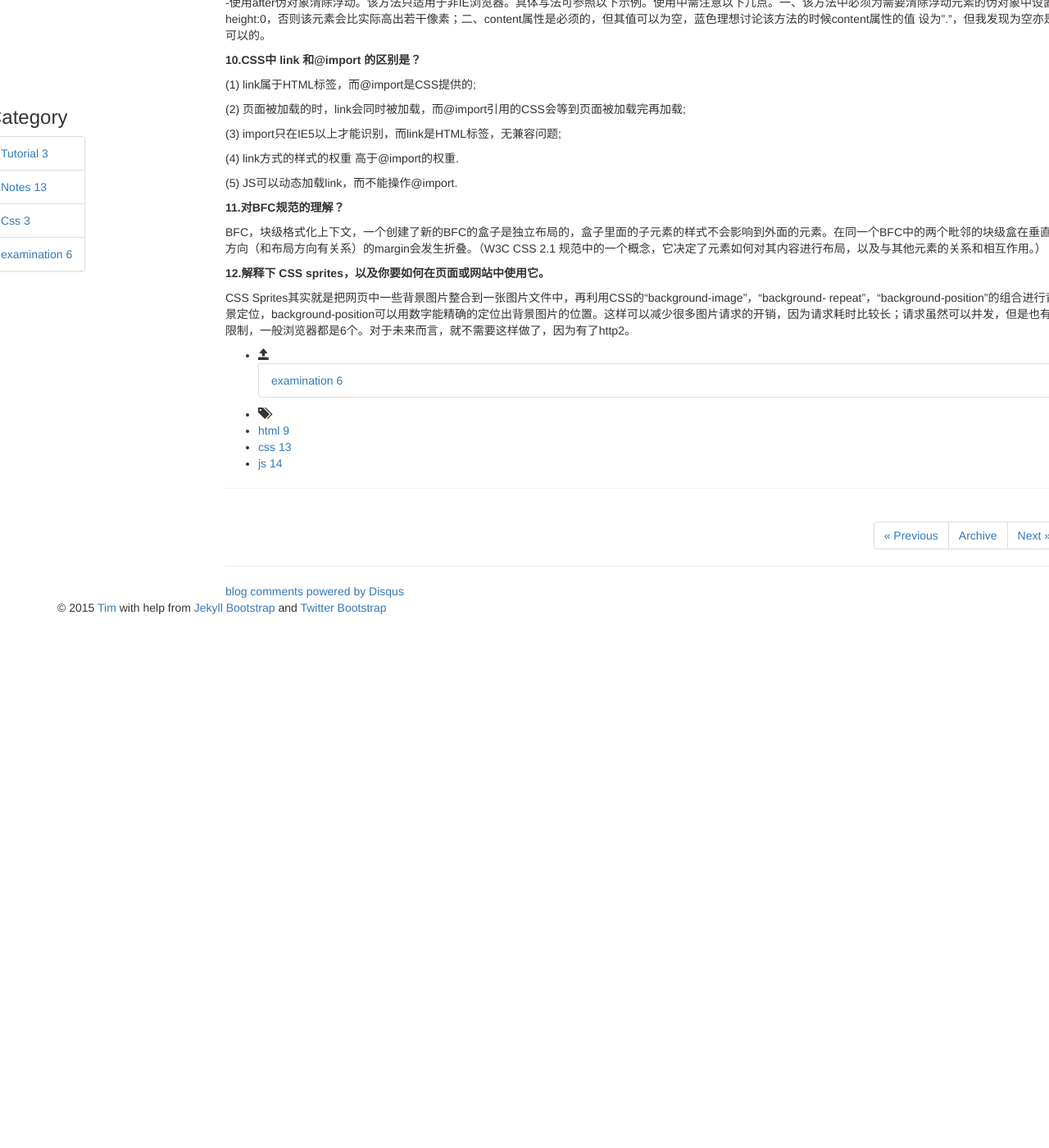
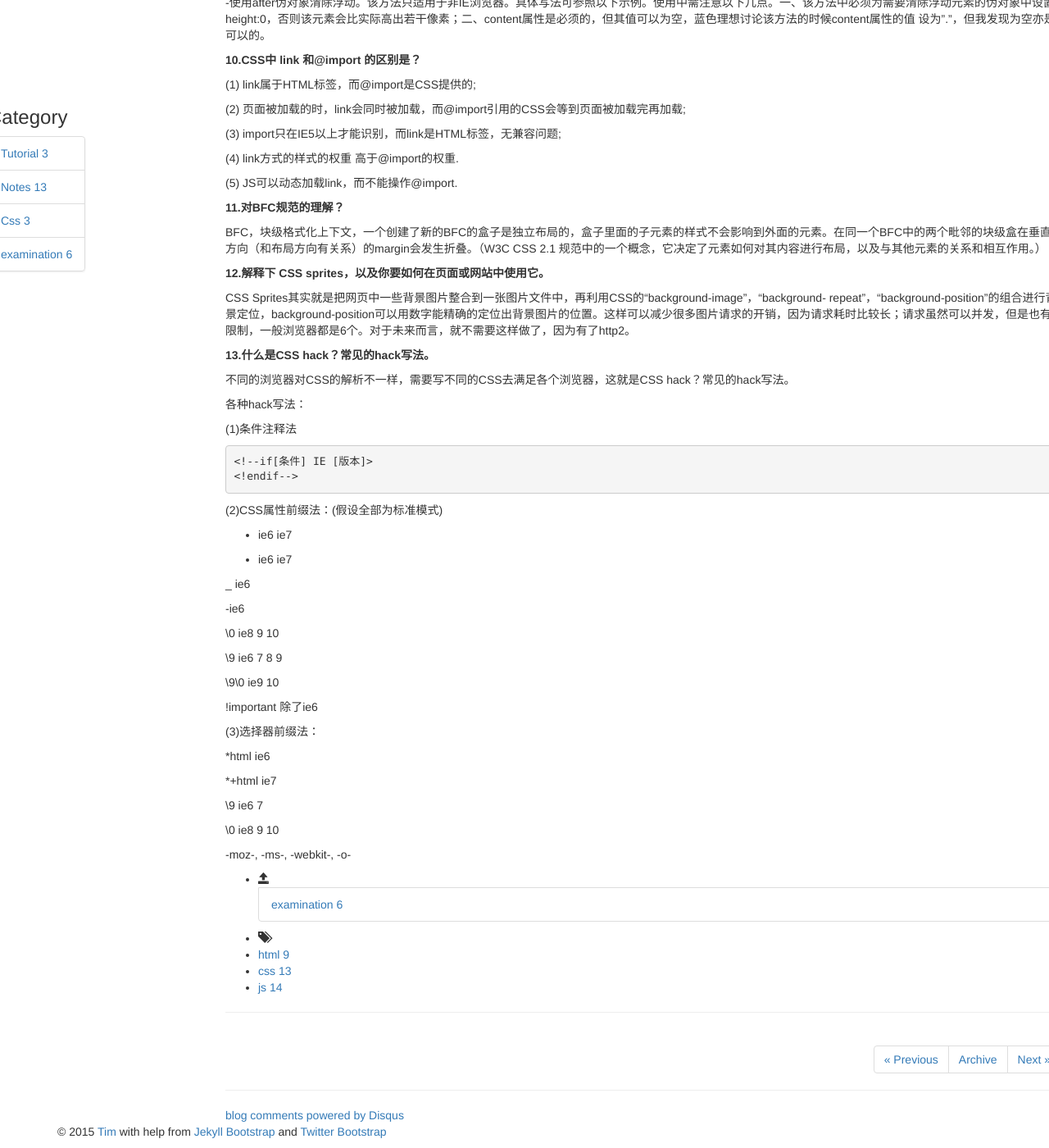
Before and after one commit to Tim-Ju/tim-ju.github.io, a Jekyll site: the page built from _posts/2015-04-07-3.md, in a window 1280 px wide and 1400 px high, scrolled down 1163 px. Shown: the whole window at 82% size. Built offline with Jekyll 4.4.1, drawn with Linux system fonts in a browser that asks for light colours; nearby versions of some CDN libraries; library files that are not in the unit come from our copies; comment, search, counter and statistics services are not loaded; before the commit the page ends 1924 px from its top, so only the background shows below that.

Commit message:
2015-04-08-2.md update

```diff
--- a/_posts/2015-04-07-3.md
+++ b/_posts/2015-04-07-3.md
@@ -82,3 +82,44 @@ Animations: name; duration; timing-function; iteration-count;
  **12.解释下 CSS sprites，以及你要如何在页面或网站中使用它。**
 
  CSS Sprites其实就是把网页中一些背景图片整合到一张图片文件中，再利用CSS的“background-image”，“background- repeat”，“background-position”的组合进行背景定位，background-position可以用数字能精确的定位出背景图片的位置。这样可以减少很多图片请求的开销，因为请求耗时比较长；请求虽然可以并发，但是也有限制，一般浏览器都是6个。对于未来而言，就不需要这样做了，因为有了http2。
+
+**13.什么是CSS hack？常见的hack写法。**
+
+不同的浏览器对CSS的解析不一样，需要写不同的CSS去满足各个浏览器，这就是CSS hack？常见的hack写法。
+
+各种hack写法：
+
+(1)条件注释法
+
+	<!--if[条件] IE [版本]>
+	<!endif-->
+
+(2)CSS属性前缀法：(假设全部为标准模式)
+
+* ie6 ie7
+
++ ie6 ie7
+
+_ ie6
+
+-ie6
+
+\0 ie8 9 10
+
+\9 ie6 7 8 9
+
+\9\0 ie9 10
+
+!important 除了ie6
+
+(3)选择器前缀法：
+
+*html ie6
+
+*+html ie7
+
+\9 ie6 7
+
+\0 ie8 9 10
+
+-moz-, -ms-, -webkit-, -o-
```
Also changed, not shown: _posts/2015-04-08-2.md (+6 -0 lines).
